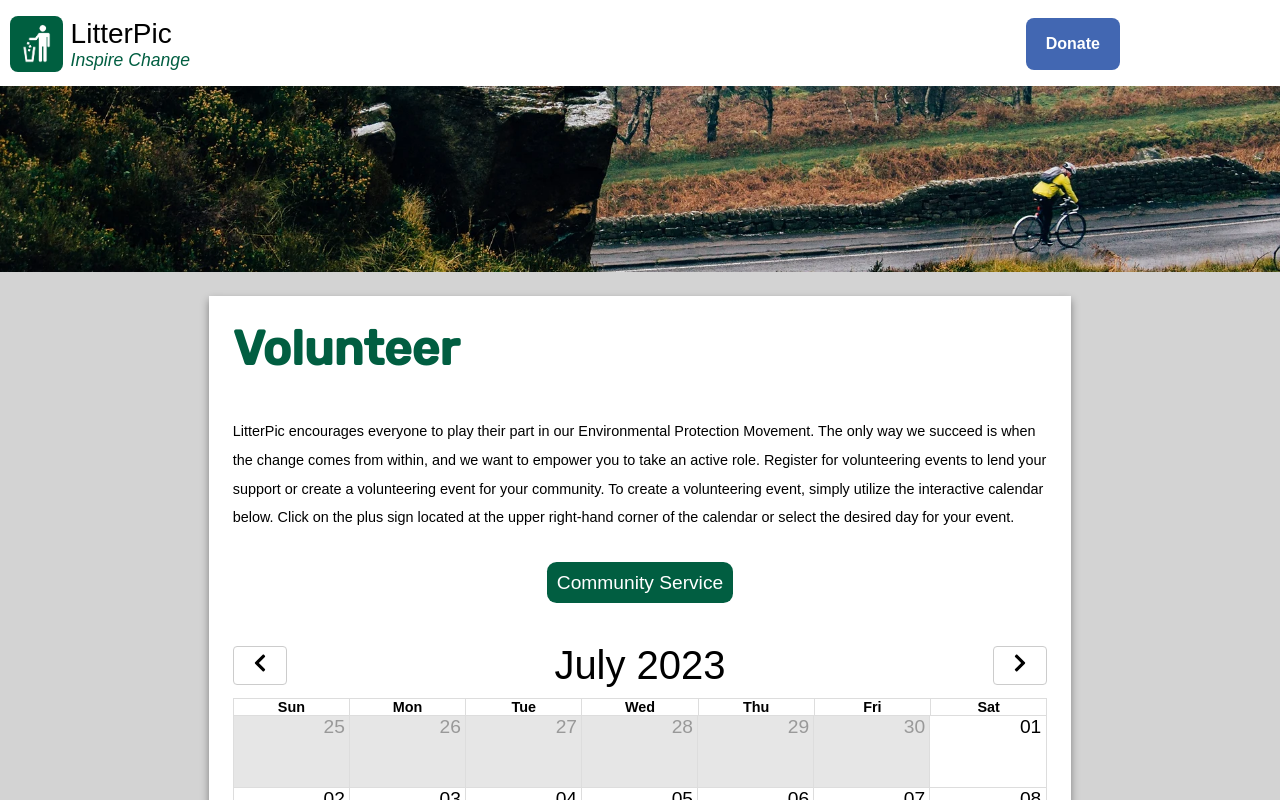
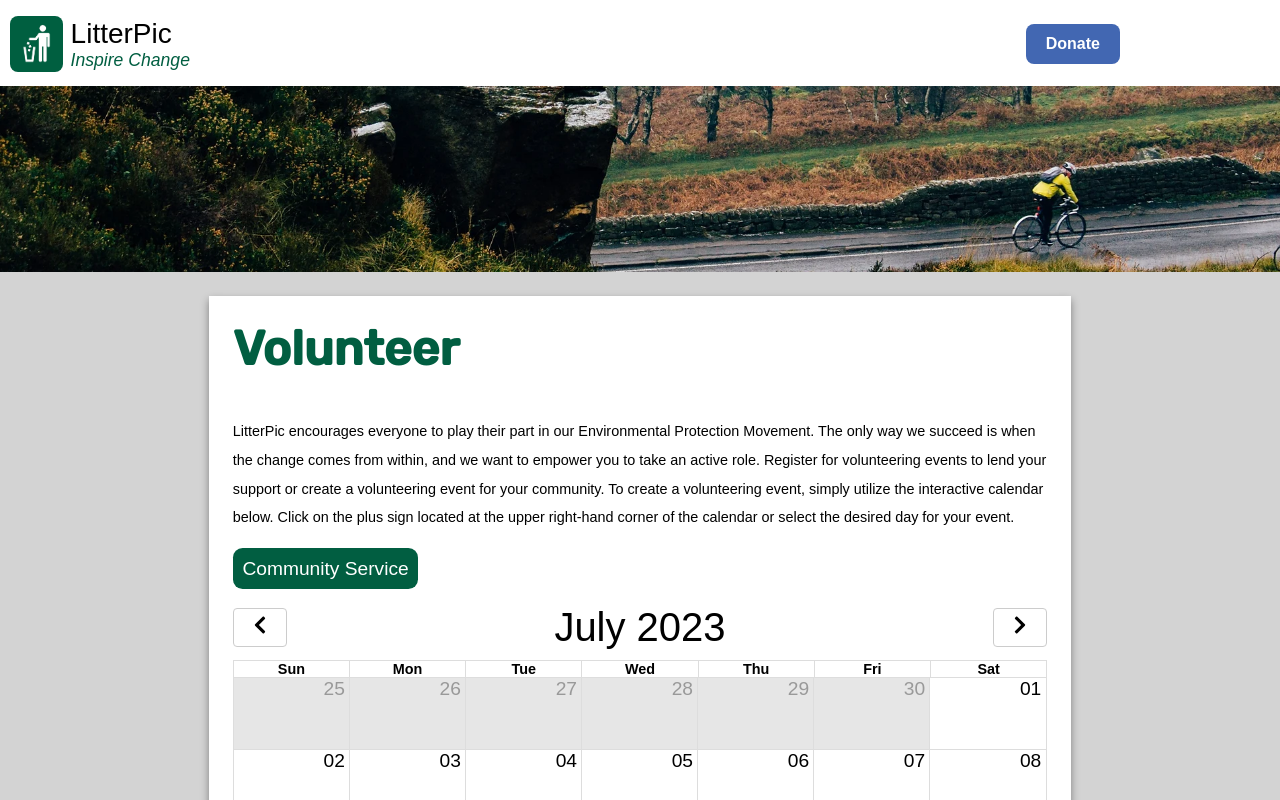
Before and after one commit to LitterPic/litterpic_org, a Next.js app: page /volunteer in a window 1280 px wide. Shown: the top 800 px of the page. Built offline with nearby package versions, Linux system fonts and the light colour scheme; no server answers; the database is empty.

Commit message:
Styling updates from meeting review

```diff
--- a/styles/dontate.scss
+++ b/styles/dontate.scss
@@ -31,9 +31,8 @@
 
 .donorbox-widget {
   display: flex;
-  justify-content: center;
+  justify-content: left;
   margin-bottom: 1.25rem;
-
 }
 
 
--- a/styles/homeimagerow.scss
+++ b/styles/homeimagerow.scss
@@ -15,11 +15,25 @@
   }
 }
 
-
-@media (max-width: 76.5rem) {
-  // Mobile Support
+.image-row-container {
+  overflow: hidden;
+  position: relative;
 }
 
-@media (max-width: 102.25rem) and (orientation: landscape) {
-  // Mobile Support
+.image-row__scroll-arrow {
+  cursor: pointer;
+  position: absolute;
+  right: 10px;
+  top: 50%;
+  transform: translateY(-50%);
 }
+
+.image-row__scroll-arrow-icon {
+  color: $white;
+  font-size: 36px;
+  font-weight: bolder;
+
+  &:hover {
+    color: $litterpic-green;
+  }
+}
--- a/styles/logobar.scss
+++ b/styles/logobar.scss
@@ -54,6 +54,7 @@
     align-items: center;
     display: flex;
     gap: 1rem;
+    height: 100%;
     margin-right: 1rem;
   }
 }
@@ -61,6 +62,7 @@
 .login-button,
 .donate-button {
   align-items: center;
+  align-self: center;
   background-color: $facebook-blue;
   border-radius: .5rem;
   color: $white;
@@ -81,6 +83,12 @@
   &:hover {
     background-color: $nav-green;
   }
+}
+
+.donate-button {
+  display: flex;
+  height: 2.5rem;
+  margin: auto 0;
 }
 
 .profile-picture-wrapper {
--- a/styles/styles.css
+++ b/styles/styles.css
@@ -422,7 +422,7 @@
 
 .donorbox-widget {
   display: flex;
-  justify-content: center;
+  justify-content: left;
   margin-bottom: 1.25rem;
 }
 
@@ -672,6 +672,28 @@ p .index-inspire-change-text {
   margin: 0.125rem;
   object-fit: cover;
   width: 18.75rem;
+}
+
+.image-row-container {
+  overflow: hidden;
+  position: relative;
+}
+
+.image-row__scroll-arrow {
+  cursor: pointer;
+  position: absolute;
+  right: 10px;
+  top: 50%;
+  transform: translateY(-50%);
+}
+
+.image-row__scroll-arrow-icon {
+  color: #fff;
+  font-size: 36px;
+  font-weight: bolder;
+}
+.image-row__scroll-arrow-icon:hover {
+  color: #015e41;
 }
 
 .sign-in-form {
@@ -759,12 +781,14 @@ p .index-inspire-change-text {
   align-items: center;
   display: flex;
   gap: 1rem;
+  height: 100%;
   margin-right: 1rem;
 }
 
 .login-button,
 .donate-button {
   align-items: center;
+  align-self: center;
   background-color: #4267b2;
   border-radius: 0.5rem;
   color: #fff;
@@ -785,6 +809,12 @@ p .index-inspire-change-text {
 .login-button:hover,
 .donate-button:hover {
   background-color: #479079;
+}
+
+.donate-button {
+  display: flex;
+  height: 2.5rem;
+  margin: auto 0;
 }
 
 .profile-picture-wrapper {
@@ -1429,9 +1459,11 @@ p .index-inspire-change-text {
 
 .community-service-button {
   border-radius: 0.5em;
-  display: block;
+  display: flex;
   font-family: RopaSans, sans-serif;
-  margin: 1.875rem auto 2.5rem;
+  justify-content: left;
+  margin-bottom: 1rem;
+  margin-top: 1rem;
   padding: 0.6rem;
 }
 
--- a/styles/volunteer.scss
+++ b/styles/volunteer.scss
@@ -8,12 +8,13 @@
 
 .community-service-button {
   border-radius: .5em;
-  display: block;
+  display: flex;
   font-family: RopaSans, sans-serif;
-  margin: 1.875rem auto 2.5rem;
+  justify-content: left;
+  margin-bottom: 1rem;
+  margin-top: 1rem;
   padding: .6rem;
 }
-
 
 // Volunteer Calendar
 .event-background {
```
Also changed, not shown: components/imagerow.js (+16 -1 lines), 1 other file (tests, documents, lock files or other folders).
